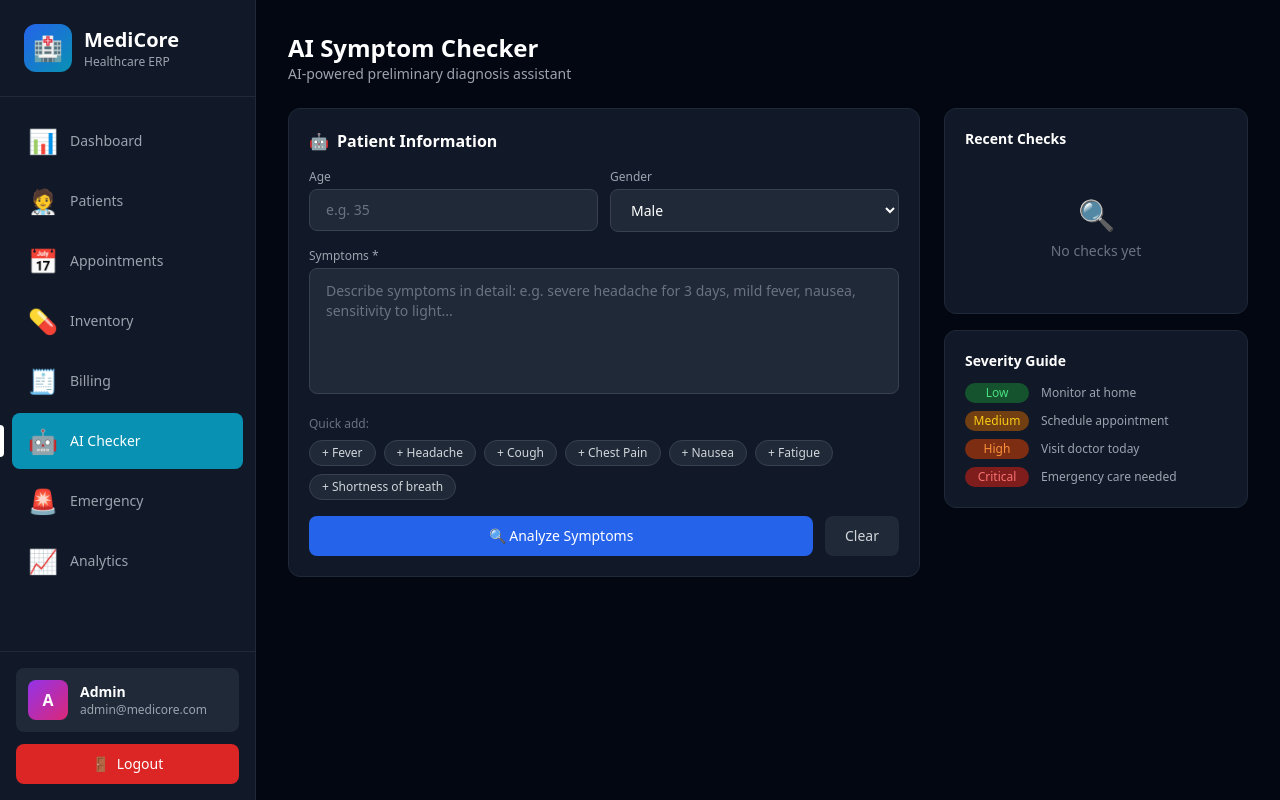
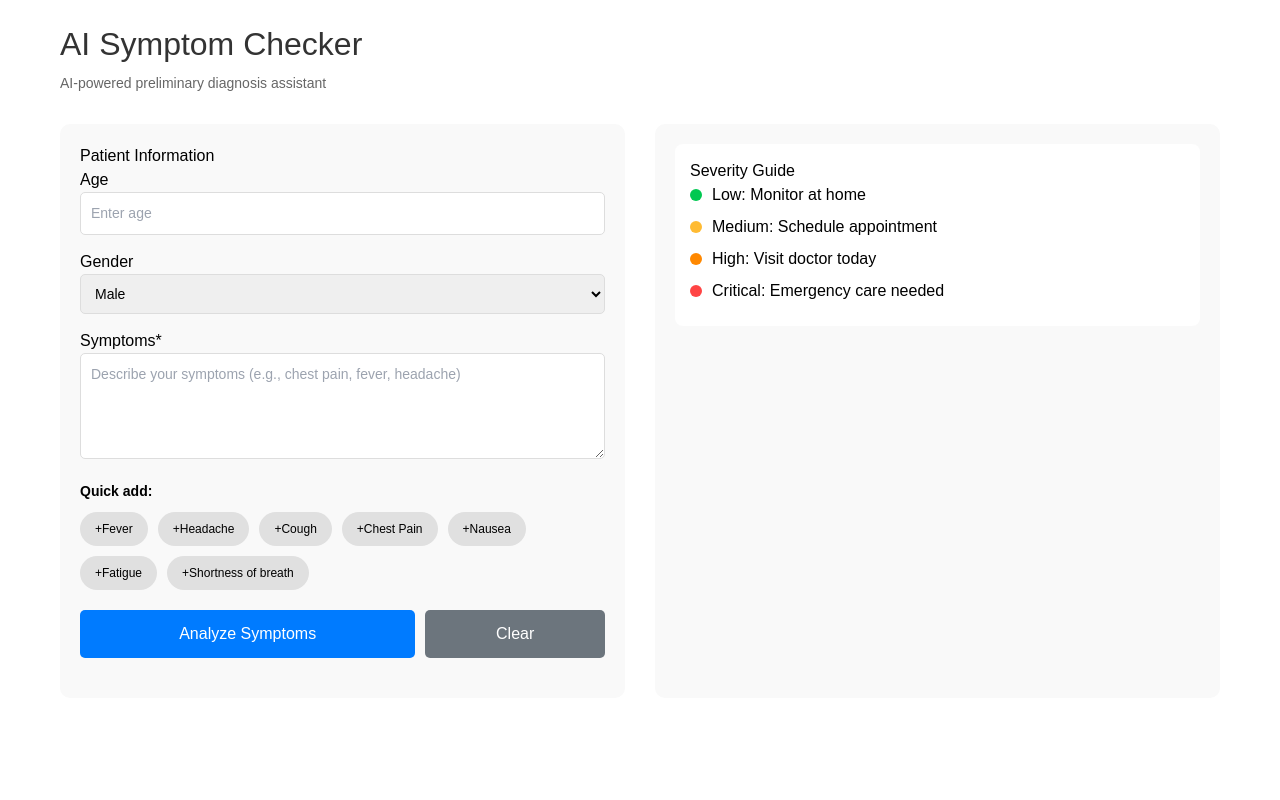
Before and after one commit to SumedhaSamaddar/medicore, a React (Create React App) app in the folder frontend/: page /ai-checker in a window 1280 px wide. Built offline with nearby package versions, Linux system fonts and the light colour scheme.

Commit message:
change ai.js

```diff
--- a/frontend/src/pages/AIChecker.jsx
+++ b/frontend/src/pages/AIChecker.jsx
@@ -1,235 +1,469 @@
-// src/pages/AIChecker.jsx
-import { useState } from 'react'
-import Sidebar from '../components/Sidebar'
-import toast from 'react-hot-toast'
-import { getAIPrediction } from '../api'
+import React, { useState } from 'react';
+import axios from 'axios';
 
-const severityColors = {
-  low:      { badge: 'bg-green-900 text-green-400',  border: 'border-green-700',  bg: 'bg-green-950' },
-  medium:   { badge: 'bg-yellow-900 text-yellow-400',border: 'border-yellow-700', bg: 'bg-yellow-950' },
-  high:     { badge: 'bg-orange-900 text-orange-400',border: 'border-orange-700', bg: 'bg-orange-950' },
-  critical: { badge: 'bg-red-900 text-red-400',      border: 'border-red-700',    bg: 'bg-red-950' },
+const AIChecker = () => {
+  const [symptoms, setSymptoms] = useState('');
+  const [age, setAge] = useState('');
+  const [gender, setGender] = useState('male');
+  const [result, setResult] = useState(null);
+  const [loading, setLoading] = useState(false);
+  const [recentChecks, setRecentChecks] = useState([]);
+
+  // Severity mapping function
+  const getSeverityInfo = (priority) => {
+    switch(priority) {
+      case 'HIGH':
+        return {
+          label: 'CRITICAL',
+          color: '#ff4444',
+          bgColor: '#ffebee',
+          icon: '🔴',
+          message: 'Emergency care needed immediately!'
+        };
+      case 'MEDIUM':
+        return {
+          label: 'HIGH',
+          color: '#ff8800',
+          bgColor: '#fff3e0',
+          icon: '🟠',
+          message: 'Visit doctor today'
+        };
+      case 'LOW':
+        return {
+          label: 'LOW',
+          color: '#00C851',
+          bgColor: '#e8f5e9',
+          icon: '🟢',
+          message: 'Monitor at home'
+        };
+      default:
+        return {
+          label: 'LOW',
+          color: '#00C851',
+          bgColor: '#e8f5e9',
+          icon: '🟢',
+          message: 'Monitor at home'
+        };
+    }
+  };
+
+  const quickSymptoms = [
+    'Fever', 'Headache', 'Cough', 'Chest Pain',
+    'Nausea', 'Fatigue', 'Shortness of breath'
+  ];
+
+  const handleAnalyze = async () => {
+    if (!symptoms.trim()) {
+      alert('Please enter symptoms');
+      return;
     }
 
-export default function AIChecker() {
-  const [symptoms, setSymptoms]     = useState('')
-  const [age, setAge]               = useState('')
-  const [gender, setGender]         = useState('Male')
-  const [result, setResult]         = useState(null)
-  const [loading, setLoading]       = useState(false)
-  const [history, setHistory]       = useState([])
+    setLoading(true);
+    try {
+      const response = await axios.post('https://medicore-lbqj.onrender.com/api/ai/analyze-symptoms', {
+        symptoms: symptoms,
+        age: age,
+        gender: gender
+      });
 
-  const handleCheck = async () => {
-    if (!symptoms.trim()) return toast.error('Please describe the symptoms')
-    try {
-      setLoading(true)
-      setResult(null)
-      const res = await getAIPrediction({ symptoms, age, gender })
-      const data = res?.data || {}
-      setResult(data)
-      setHistory(prev => [{ symptoms, age, gender, result: data, time: new Date() }, ...prev.slice(0, 4)])
-      toast.success('Analysis complete')
-    } catch (err) {
-      console.error(err)
-      toast.error('Analysis failed — check your API connection')
+      const data = response.data;
+      setResult(data);
+
+      // Add to recent checks
+      setRecentChecks(prev => [
+        {
+          symptoms: symptoms,
+          priority: data.priority,
+          time: new Date().toLocaleTimeString()
+        },
+        ...prev.slice(0, 4)
+      ]);
+
+    } catch (error) {
+      console.error('Analysis error:', error);
+      alert('Failed to analyze symptoms. Please try again.');
     } finally {
-      setLoading(false)
+      setLoading(false);
     }
-  }
+  };
 
-  const severity = result?.severity?.toLowerCase() || 'low'
-  const colors   = severityColors[severity] || severityColors.low
+  const addQuickSymptom = (symptom) => {
+    setSymptoms(prev => prev ? `${prev}, ${symptom.toLowerCase()}` : symptom.toLowerCase());
+  };
 
-  const clearForm = () => {
-    setSymptoms('')
-    setAge('')
-    setGender('Male')
-    setResult(null)
-  }
+  const clearAll = () => {
+    setSymptoms('');
+    setAge('');
+    setGender('male');
+    setResult(null);
+  };
 
   return (
-    <div className="flex bg-gray-950 min-h-screen">
-      <Sidebar />
-      <div className="ml-0 md:ml-64 flex-1 p-4 md:p-8 pt-16 md:pt-8">
+    <div style={styles.container}>
+      <h1 style={styles.title}>AI Symptom Checker</h1>
+      <p style={styles.subtitle}>AI-powered preliminary diagnosis assistant</p>
 
-        {/* Header */}
-        <div className="mb-6">
-          <h2 className="text-xl md:text-2xl font-bold text-white">AI Symptom Checker</h2>
-          <p className="text-gray-400 text-sm">AI-powered preliminary diagnosis assistant</p>
+      <div style={styles.mainContent}>
+        {/* Left Column - Input Form */}
+        <div style={styles.leftColumn}>
+          <div style={styles.patientInfo}>
+            <h3>Patient Information</h3>
+
+            <div style={styles.inputGroup}>
+              <label>Age</label>
+              <input
+                type="number"
+                value={age}
+                onChange={(e) => setAge(e.target.value)}
+                placeholder="Enter age"
+                style={styles.input}
+              />
             </div>
 
-        <div className="grid grid-cols-1 lg:grid-cols-3 gap-6">
-
-          {/* Input Panel */}
-          <div className="lg:col-span-2 space-y-4">
-            <div className="bg-gray-900 border border-gray-800 rounded-xl p-5">
-              <h3 className="text-white font-semibold mb-4 flex items-center gap-2">
-                <span>🤖</span> Patient Information
-              </h3>
-
-              {/* Age + Gender */}
-              <div className="grid grid-cols-2 gap-3 mb-4">
-                <div>
-                  <label className="text-gray-400 text-xs mb-1 block">Age</label>
-                  <input type="number" placeholder="e.g. 35" value={age}
-                    onChange={e => setAge(e.target.value)}
-                    className="w-full bg-gray-800 text-white border border-gray-700 rounded-lg px-4 py-2.5 focus:outline-none focus:border-blue-500 placeholder-gray-500 text-sm" />
-                </div>
-                <div>
-                  <label className="text-gray-400 text-xs mb-1 block">Gender</label>
-                  <select value={gender} onChange={e => setGender(e.target.value)}
-                    className="w-full bg-gray-800 text-white border border-gray-700 rounded-lg px-4 py-2.5 focus:outline-none focus:border-blue-500 text-sm">
-                    <option>Male</option>
-                    <option>Female</option>
-                    <option>Other</option>
+            <div style={styles.inputGroup}>
+              <label>Gender</label>
+              <select
+                value={gender}
+                onChange={(e) => setGender(e.target.value)}
+                style={styles.select}
+              >
+                <option value="male">Male</option>
+                <option value="female">Female</option>
+                <option value="other">Other</option>
               </select>
             </div>
+
+            <div style={styles.inputGroup}>
+              <label>Symptoms*</label>
+              <textarea
+                value={symptoms}
+                onChange={(e) => setSymptoms(e.target.value)}
+                placeholder="Describe your symptoms (e.g., chest pain, fever, headache)"
+                rows="4"
+                style={styles.textarea}
+              />
             </div>
 
-              {/* Symptoms */}
-              <div className="mb-4">
-                <label className="text-gray-400 text-xs mb-1 block">Symptoms *</label>
-                <textarea value={symptoms} onChange={e => setSymptoms(e.target.value)}
-                  placeholder="Describe symptoms in detail: e.g. severe headache for 3 days, mild fever, nausea, sensitivity to light..."
-                  rows={5}
-                  className="w-full bg-gray-800 text-white border border-gray-700 rounded-lg px-4 py-3 focus:outline-none focus:border-blue-500 placeholder-gray-500 text-sm resize-none" />
-              </div>
-
-              {/* Quick symptom chips */}
-              <div className="mb-4">
-                <p className="text-gray-500 text-xs mb-2">Quick add:</p>
-                <div className="flex flex-wrap gap-2">
-                  {['Fever', 'Headache', 'Cough', 'Chest Pain', 'Nausea', 'Fatigue', 'Shortness of breath'].map(s => (
-                    <button key={s}
-                      onClick={() => setSymptoms(prev => prev ? `${prev}, ${s.toLowerCase()}` : s.toLowerCase())}
-                      className="bg-gray-800 hover:bg-gray-700 text-gray-300 hover:text-white px-3 py-1 rounded-full text-xs cursor-pointer transition-colors border border-gray-700">
-                      + {s}
+            <div style={styles.quickAdd}>
+              <p style={styles.quickAddLabel}>Quick add:</p>
+              <div style={styles.symptomButtons}>
+                {quickSymptoms.map((symptom) => (
+                  <button
+                    key={symptom}
+                    onClick={() => addQuickSymptom(symptom)}
+                    style={styles.symptomButton}
+                  >
+                    +{symptom}
                   </button>
                 ))}
               </div>
             </div>
 
-              <div className="flex gap-3">
-                <button onClick={handleCheck} disabled={loading}
-                  className={`flex-1 py-2.5 rounded-lg font-medium text-sm transition-colors cursor-pointer ${
-                    loading ? 'bg-gray-700 text-gray-400 cursor-not-allowed' : 'bg-blue-600 hover:bg-blue-700 text-white'
-                  }`}>
-                  {loading ? (
-                    <span className="flex items-center justify-center gap-2">
-                      <span className="w-4 h-4 border-2 border-blue-400 border-t-transparent rounded-full animate-spin" />
-                      Analyzing…
-                    </span>
-                  ) : '🔍 Analyze Symptoms'}
+            <div style={styles.actionButtons}>
+              <button
+                onClick={handleAnalyze}
+                disabled={loading}
+                style={{
+                  ...styles.analyzeButton,
+                  opacity: loading ? 0.7 : 1
+                }}
+              >
+                {loading ? 'Analyzing...' : 'Analyze Symptoms'}
               </button>
-                <button onClick={clearForm}
-                  className="px-5 py-2.5 bg-gray-800 hover:bg-gray-700 text-gray-300 rounded-lg font-medium text-sm cursor-pointer transition-colors">
+              <button onClick={clearAll} style={styles.clearButton}>
                 Clear
               </button>
             </div>
           </div>
 
-            {/* Result */}
-            {result && (
-              <div className={`border rounded-xl p-5 ${colors.bg} ${colors.border}`}>
-                <div className="flex items-center gap-3 mb-4">
-                  <span className="text-3xl">
-                    {severity === 'critical' ? '🚨' : severity === 'high' ? '⚠️' : severity === 'medium' ? '⚡' : '✅'}
+          {/* Recent Checks */}
+          {recentChecks.length > 0 && (
+            <div style={styles.recentChecks}>
+              <h3>Recent Checks</h3>
+              {recentChecks.map((check, index) => (
+                <div key={index} style={styles.recentCheckItem}>
+                  <span style={{
+                    ...styles.priorityBadge,
+                    backgroundColor: getSeverityInfo(check.priority).color,
+                    color: 'white'
+                  }}>
+                    {check.priority}
                   </span>
-                  <div>
-                    <span className={`px-3 py-1 rounded-full text-xs font-bold ${colors.badge}`}>
-                      {(result.severity || 'LOW').toUpperCase()} SEVERITY
-                    </span>
-                    <p className="text-white font-semibold mt-1">{result.condition || result.diagnosis || 'Analysis Complete'}</p>
+                  <span style={styles.recentSymptom}>{check.symptoms}</span>
+                  <span style={styles.recentTime}>{check.time}</span>
+                </div>
+              ))}
+            </div>
+          )}
+        </div>
+
+        {/* Right Column - Results & Guide */}
+        <div style={styles.rightColumn}>
+          {/* Severity Guide */}
+          <div style={styles.severityGuide}>
+            <h3>Severity Guide</h3>
+            <div style={styles.guideItem}>
+              <span style={{...styles.guideDot, backgroundColor: '#00C851'}}></span>
+              <span>Low: Monitor at home</span>
+            </div>
+            <div style={styles.guideItem}>
+              <span style={{...styles.guideDot, backgroundColor: '#ffbb33'}}></span>
+              <span>Medium: Schedule appointment</span>
+            </div>
+            <div style={styles.guideItem}>
+              <span style={{...styles.guideDot, backgroundColor: '#ff8800'}}></span>
+              <span>High: Visit doctor today</span>
+            </div>
+            <div style={styles.guideItem}>
+              <span style={{...styles.guideDot, backgroundColor: '#ff4444'}}></span>
+              <span>Critical: Emergency care needed</span>
             </div>
           </div>
 
-                {result.description && (
-                  <p className="text-gray-300 text-sm mb-4 leading-relaxed">{result.description}</p>
-                )}
+          {/* Analysis Result */}
+          {result && (
+            <div style={styles.resultContainer}>
+              {/* Severity Banner - FIXED DISPLAY */}
+              <div style={{
+                backgroundColor: getSeverityInfo(result.priority).color,
+                padding: '20px',
+                borderRadius: '10px',
+                marginBottom: '20px',
+                textAlign: 'center'
+              }}>
+                <h2 style={{ color: 'white', margin: 0, fontSize: '24px' }}>
+                  {getSeverityInfo(result.priority).icon}
+                  {getSeverityInfo(result.priority).label} SEVERITY
+                </h2>
+                <p style={{ color: 'white', margin: '10px 0 0 0', fontSize: '16px' }}>
+                  {getSeverityInfo(result.priority).message}
+                </p>
+              </div>
 
-                {result.recommendations?.length > 0 && (
-                  <div className="mb-4">
-                    <p className="text-gray-400 text-xs font-semibold mb-2 uppercase tracking-wide">Recommendations</p>
-                    <ul className="space-y-1">
-                      {result.recommendations.map((r, i) => (
-                        <li key={i} className="text-gray-300 text-sm flex gap-2">
-                          <span className="text-blue-400 mt-0.5">•</span>{r}
+              <h3 style={styles.analysisTitle}>Analysis Complete</h3>
+
+              {/* Reason */}
+              <div style={styles.resultSection}>
+                <strong>Assessment:</strong>
+                <p style={styles.resultText}>{result.reason}</p>
+              </div>
+
+              {/* Possible Conditions */}
+              <div style={styles.resultSection}>
+                <strong>Possible Conditions:</strong>
+                <ul style={styles.conditionList}>
+                  {result.possibleConditions?.map((condition, index) => (
+                    <li key={index} style={styles.conditionItem}>
+                      • {condition}
                     </li>
                   ))}
                 </ul>
               </div>
-                )}
 
-                {result.possibleConditions?.length > 0 && (
-                  <div>
-                    <p className="text-gray-400 text-xs font-semibold mb-2 uppercase tracking-wide">Possible Conditions</p>
-                    <div className="flex flex-wrap gap-2">
-                      {result.possibleConditions.map((c, i) => (
-                        <span key={i} className="bg-gray-800 text-gray-300 px-3 py-1 rounded-full text-xs">{c}</span>
-                      ))}
+              {/* Recommendation */}
+              <div style={styles.resultSection}>
+                <strong>Recommendation:</strong>
+                <p style={styles.resultText}>{result.recommendation}</p>
               </div>
-                  </div>
-                )}
 
-                <div className="mt-4 pt-4 border-t border-gray-700">
-                  <p className="text-gray-500 text-xs">⚠️ This is AI-assisted preliminary analysis only. Always consult a qualified doctor for medical advice.</p>
-                </div>
+              {/* Disclaimer */}
+              <small style={styles.disclaimer}>
+                This AI-based tool is not a substitute for professional medical advice.
+                Always consult a healthcare provider for personalized guidance and treatment.
+              </small>
             </div>
           )}
         </div>
-
-          {/* History Panel */}
-          <div className="space-y-4">
-            <div className="bg-gray-900 border border-gray-800 rounded-xl p-5">
-              <h3 className="text-white font-semibold mb-4 text-sm">Recent Checks</h3>
-              {history.length === 0 ? (
-                <div className="text-center py-8 text-gray-500 text-sm">
-                  <p className="text-3xl mb-2">🔍</p>
-                  No checks yet
-                </div>
-              ) : (
-                <div className="space-y-3">
-                  {history.map((h, i) => {
-                    const s = h.result?.severity?.toLowerCase() || 'low'
-                    const c = severityColors[s] || severityColors.low
-                    return (
-                      <div key={i} className="bg-gray-800 border border-gray-700 rounded-lg p-3 cursor-pointer hover:border-gray-600 transition-colors"
-                        onClick={() => { setSymptoms(h.symptoms); setResult(h.result); setAge(h.age); setGender(h.gender) }}>
-                        <div className="flex items-center justify-between mb-1">
-                          <span className={`px-2 py-0.5 rounded-full text-xs font-medium ${c.badge}`}>
-                            {(h.result?.severity || 'LOW').toUpperCase()}
-                          </span>
-                          <span className="text-gray-500 text-xs">{h.time.toLocaleTimeString('en-IN', { hour: '2-digit', minute: '2-digit' })}</span>
-                        </div>
-                        <p className="text-gray-300 text-xs line-clamp-2">{h.symptoms}</p>
-                        {h.result?.condition && <p className="text-blue-400 text-xs mt-1 font-medium">{h.result.condition}</p>}
-                      </div>
-                    )
-                  })}
-                </div>
-              )}
-            </div>
-
-            {/* Info Card */}
-            <div className="bg-gray-900 border border-gray-800 rounded-xl p-5">
-              <h3 className="text-white font-semibold mb-3 text-sm">Severity Guide</h3>
-              <div className="space-y-2">
-                {[
-                  { level: 'Low',      desc: 'Monitor at home', color: 'bg-green-900 text-green-400' },
-                  { level: 'Medium',   desc: 'Schedule appointment', color: 'bg-yellow-900 text-yellow-400' },
-                  { level: 'High',     desc: 'Visit doctor today', color: 'bg-orange-900 text-orange-400' },
-                  { level: 'Critical', desc: 'Emergency care needed', color: 'bg-red-900 text-red-400' },
-                ].map(({ level, desc, color }) => (
-                  <div key={level} className="flex items-center gap-3">
-                    <span className={`px-2 py-0.5 rounded-full text-xs font-medium w-16 text-center ${color}`}>{level}</span>
-                    <span className="text-gray-400 text-xs">{desc}</span>
-                  </div>
-                ))}
       </div>
     </div>
-          </div>
-        </div>
-      </div>
-    </div>
-  )
+  );
+};
+
+const styles = {
+  container: {
+    maxWidth: '1200px',
+    margin: '0 auto',
+    padding: '20px',
+    fontFamily: 'Arial, sans-serif'
+  },
+  title: {
+    fontSize: '32px',
+    color: '#333',
+    marginBottom: '5px'
+  },
+  subtitle: {
+    fontSize: '14px',
+    color: '#666',
+    marginBottom: '30px'
+  },
+  mainContent: {
+    display: 'grid',
+    gridTemplateColumns: '1fr 1fr',
+    gap: '30px'
+  },
+  leftColumn: {
+    backgroundColor: '#f9f9f9',
+    padding: '20px',
+    borderRadius: '10px'
+  },
+  rightColumn: {
+    backgroundColor: '#f9f9f9',
+    padding: '20px',
+    borderRadius: '10px'
+  },
+  patientInfo: {
+    marginBottom: '20px'
+  },
+  inputGroup: {
+    marginBottom: '15px'
+  },
+  input: {
+    width: '100%',
+    padding: '10px',
+    border: '1px solid #ddd',
+    borderRadius: '5px',
+    fontSize: '14px'
+  },
+  select: {
+    width: '100%',
+    padding: '10px',
+    border: '1px solid #ddd',
+    borderRadius: '5px',
+    fontSize: '14px'
+  },
+  textarea: {
+    width: '100%',
+    padding: '10px',
+    border: '1px solid #ddd',
+    borderRadius: '5px',
+    fontSize: '14px',
+    resize: 'vertical'
+  },
+  quickAdd: {
+    marginBottom: '20px'
+  },
+  quickAddLabel: {
+    fontSize: '14px',
+    fontWeight: 'bold',
+    marginBottom: '10px'
+  },
+  symptomButtons: {
+    display: 'flex',
+    flexWrap: 'wrap',
+    gap: '10px'
+  },
+  symptomButton: {
+    padding: '8px 15px',
+    backgroundColor: '#e0e0e0',
+    border: 'none',
+    borderRadius: '20px',
+    cursor: 'pointer',
+    fontSize: '12px',
+    ':hover': {
+      backgroundColor: '#d0d0d0'
     }
+  },
+  actionButtons: {
+    display: 'flex',
+    gap: '10px'
+  },
+  analyzeButton: {
+    flex: 2,
+    padding: '12px',
+    backgroundColor: '#007bff',
+    color: 'white',
+    border: 'none',
+    borderRadius: '5px',
+    fontSize: '16px',
+    cursor: 'pointer'
+  },
+  clearButton: {
+    flex: 1,
+    padding: '12px',
+    backgroundColor: '#6c757d',
+    color: 'white',
+    border: 'none',
+    borderRadius: '5px',
+    fontSize: '16px',
+    cursor: 'pointer'
+  },
+  recentChecks: {
+    marginTop: '30px'
+  },
+  recentCheckItem: {
+    display: 'flex',
+    alignItems: 'center',
+    gap: '10px',
+    padding: '10px',
+    backgroundColor: 'white',
+    borderRadius: '5px',
+    marginBottom: '5px'
+  },
+  priorityBadge: {
+    padding: '3px 8px',
+    borderRadius: '3px',
+    fontSize: '12px',
+    fontWeight: 'bold'
+  },
+  recentSymptom: {
+    flex: 1,
+    fontSize: '14px'
+  },
+  recentTime: {
+    fontSize: '12px',
+    color: '#666'
+  },
+  severityGuide: {
+    backgroundColor: 'white',
+    padding: '15px',
+    borderRadius: '8px',
+    marginBottom: '20px'
+  },
+  guideItem: {
+    display: 'flex',
+    alignItems: 'center',
+    gap: '10px',
+    marginBottom: '8px'
+  },
+  guideDot: {
+    width: '12px',
+    height: '12px',
+    borderRadius: '50%',
+    display: 'inline-block'
+  },
+  resultContainer: {
+    backgroundColor: 'white',
+    padding: '20px',
+    borderRadius: '8px'
+  },
+  analysisTitle: {
+    fontSize: '20px',
+    marginBottom: '15px',
+    color: '#333'
+  },
+  resultSection: {
+    marginBottom: '15px'
+  },
+  resultText: {
+    margin: '5px 0 0 0',
+    color: '#555',
+    lineHeight: '1.5'
+  },
+  conditionList: {
+    margin: '5px 0 0 0',
+    paddingLeft: '20px'
+  },
+  conditionItem: {
+    marginBottom: '3px',
+    color: '#555'
+  },
+  disclaimer: {
+    display: 'block',
+    marginTop: '20px',
+    color: '#999',
+    fontSize: '11px',
+    textAlign: 'center'
+  }
+};
+
+export default AIChecker;
```
Lines whose indentation alone changed are shown as unchanged.
